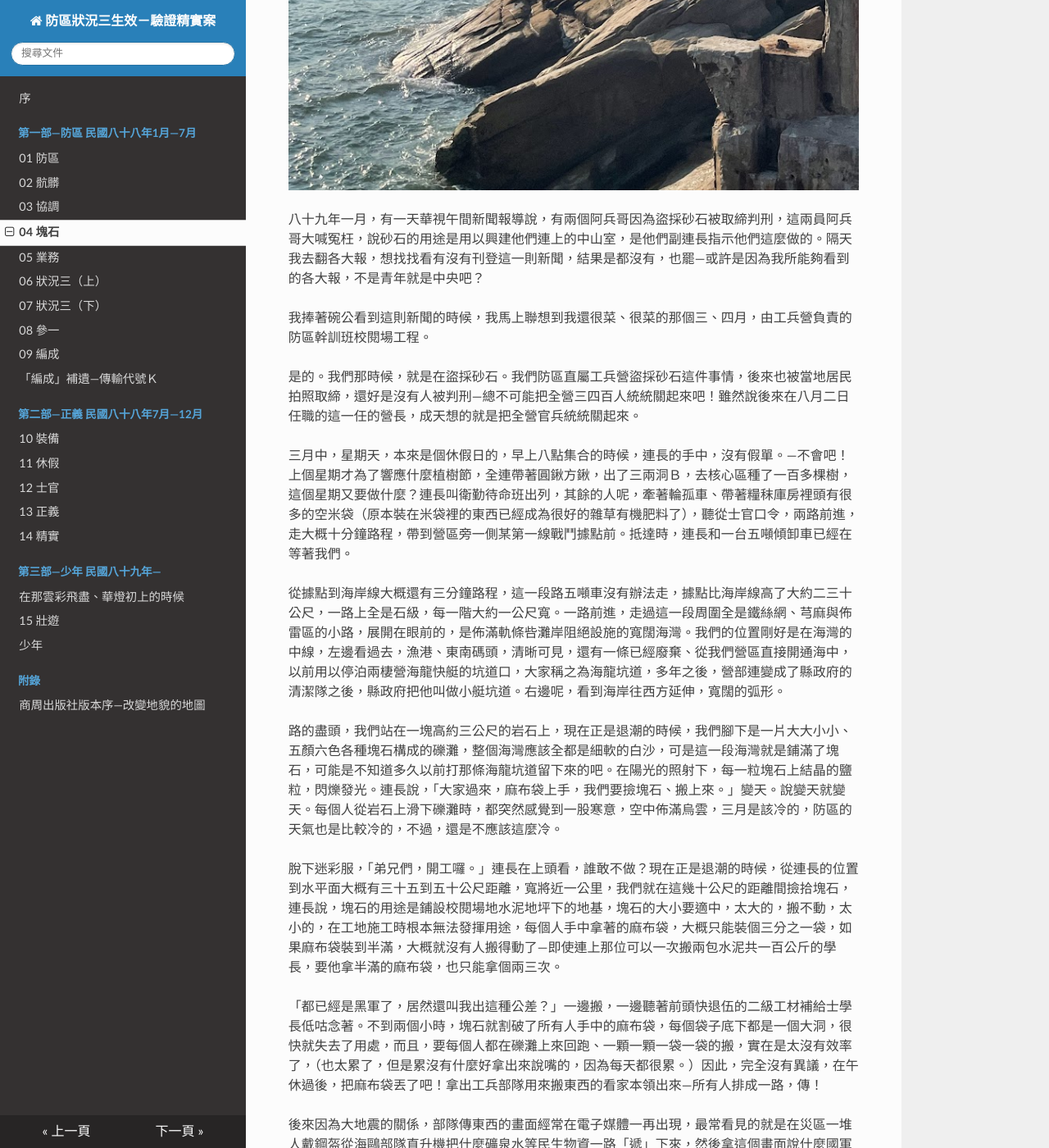
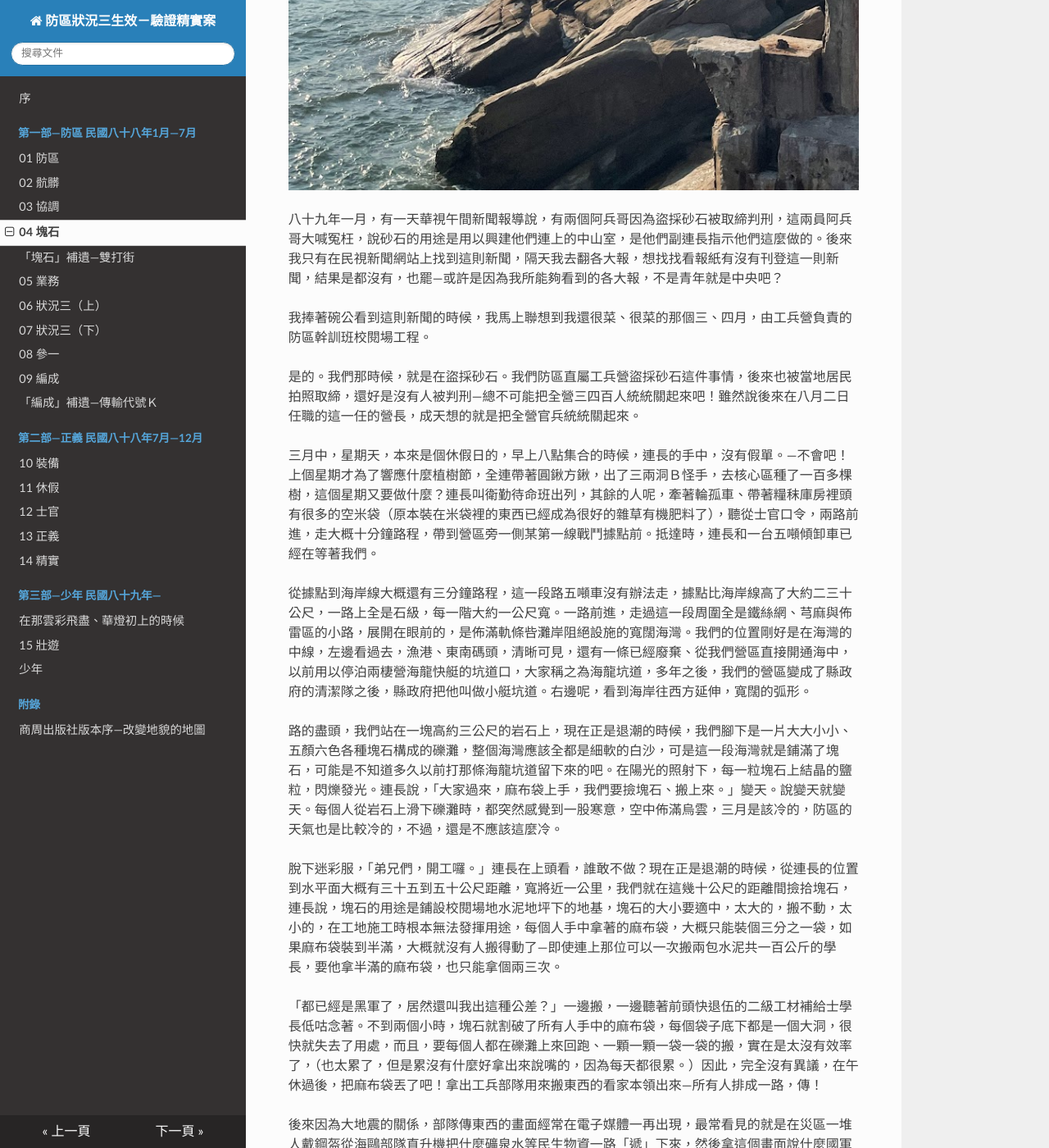
Before and after one commit to zonble/zk3, an MkDocs documentation site: the page built from docs/04.md, in a window 1280 px wide and 1400 px high, scrolled down 865 px. Shown: the whole window at 82% size. Built offline with MkDocs 1.6.1, drawn with Linux system fonts in a browser that asks for light colours; nearby versions of some CDN libraries; some of the changed text lies outside the part shown.

Commit message:
Minor changes.

```diff
--- a/docs/04.md
+++ b/docs/04.md
@@ -2,15 +2,15 @@
 
 ![塊石](04.jpg)
 
-八十九年一月，有一天華視午間新聞報導說，有兩個阿兵哥因為盜採砂石被取締判刑，這兩員阿兵哥大喊冤枉，說砂石的用途是用以興建他們連上的中山室，是他們副連長指示他們這麼做的。隔天我去翻各大報，想找找看有沒有刊登這一則新聞，結果是都沒有，也罷—或許是因為我所能夠看到的各大報，不是青年就是中央吧？
+八十九年一月，有一天華視午間新聞報導說，有兩個阿兵哥因為盜採砂石被取締判刑，這兩員阿兵哥大喊冤枉，說砂石的用途是用以興建他們連上的中山室，是他們副連長指示他們這麼做的。後來我只有在民視新聞網站上找到這則新聞，隔天我去翻各大報，想找找看報紙有沒有刊登這一則新聞，結果是都沒有，也罷—或許是因為我所能夠看到的各大報，不是青年就是中央吧？
 
 我捧著碗公看到這則新聞的時候，我馬上聯想到我還很菜、很菜的那個三、四月，由工兵營負責的防區幹訓班校閱場工程。
 
 是的。我們那時候，就是在盜採砂石。我們防區直屬工兵營盜採砂石這件事情，後來也被當地居民拍照取締，還好是沒有人被判刑—總不可能把全營三四百人統統關起來吧！雖然說後來在八月二日任職的這一任的營長，成天想的就是把全營官兵統統關起來。
 
-三月中，星期天，本來是個休假日的，早上八點集合的時候，連長的手中，沒有假單。—不會吧！上個星期才為了響應什麼植樹節，全連帶著圓鍬方鍬，出了三兩洞Ｂ，去核心區種了一百多棵樹，這個星期又要做什麼？連長叫衛勤待命班出列，其餘的人呢，牽著輪孤車、帶著糧秣庫房裡頭有很多的空米袋（原本裝在米袋裡的東西已經成為很好的雜草有機肥料了），聽從士官口令，兩路前進，走大概十分鐘路程，帶到營區旁一側某第一線戰鬥據點前。抵達時，連長和一台五噸傾卸車已經在等著我們。
+三月中，星期天，本來是個休假日的，早上八點集合的時候，連長的手中，沒有假單。—不會吧！上個星期才為了響應什麼植樹節，全連帶著圓鍬方鍬，出了三兩洞Ｂ怪手，去核心區種了一百多棵樹，這個星期又要做什麼？連長叫衛勤待命班出列，其餘的人呢，牽著輪孤車、帶著糧秣庫房裡頭有很多的空米袋（原本裝在米袋裡的東西已經成為很好的雜草有機肥料了），聽從士官口令，兩路前進，走大概十分鐘路程，帶到營區旁一側某第一線戰鬥據點前。抵達時，連長和一台五噸傾卸車已經在等著我們。
 
-從據點到海岸線大概還有三分鐘路程，這一段路五噸車沒有辦法走，據點比海岸線高了大約二三十公尺，一路上全是石級，每一階大約一公尺寬。一路前進，走過這一段周圍全是鐵絲網、芎麻與佈雷區的小路，展開在眼前的，是佈滿軌條呰灘岸阻絕設施的寬闊海灣。我們的位置剛好是在海灣的中線，左邊看過去，漁港、東南碼頭，清晰可見，還有一條已經廢棄、從我們營區直接開通海中，以前用以停泊兩棲營海龍快艇的坑道口，大家稱之為海龍坑道，多年之後，營部連變成了縣政府的清潔隊之後，縣政府把他叫做小艇坑道。右邊呢，看到海岸往西方延伸，寬闊的弧形。
+從據點到海岸線大概還有三分鐘路程，這一段路五噸車沒有辦法走，據點比海岸線高了大約二三十公尺，一路上全是石級，每一階大約一公尺寬。一路前進，走過這一段周圍全是鐵絲網、芎麻與佈雷區的小路，展開在眼前的，是佈滿軌條呰灘岸阻絕設施的寬闊海灣。我們的位置剛好是在海灣的中線，左邊看過去，漁港、東南碼頭，清晰可見，還有一條已經廢棄、從我們營區直接開通海中，以前用以停泊兩棲營海龍快艇的坑道口，大家稱之為海龍坑道，多年之後，我們的營區變成了縣政府的清潔隊之後，縣政府把他叫做小艇坑道。右邊呢，看到海岸往西方延伸，寬闊的弧形。
 
 路的盡頭，我們站在一塊高約三公尺的岩石上，現在正是退潮的時候，我們腳下是一片大大小小、五顏六色各種塊石構成的礫灘，整個海灣應該全都是細軟的白沙，可是這一段海灣就是鋪滿了塊石，可能是不知道多久以前打那條海龍坑道留下來的吧。在陽光的照射下，每一粒塊石上結晶的鹽粒，閃爍發光。連長說，「大家過來，麻布袋上手，我們要撿塊石、搬上來。」變天。說變天就變天。每個人從岩石上滑下礫灘時，都突然感覺到一股寒意，空中佈滿烏雲，三月是該冷的，防區的天氣也是比較冷的，不過，還是不應該這麼冷。
 
--- a/mkdocs.yml
+++ b/mkdocs.yml
@@ -12,6 +12,7 @@ nav:
     - '02.md'
     - '03.md'
     - '04.md'
+    - '24.md'
     - '05.md'
     - '06.md'
     - '07.md'
```
Also changed, not shown: other parts of docs/04.md (+1 -1 lines), docs/15_1.md (+1 -1 lines), docs/24.md (added, +13 -0 lines).
